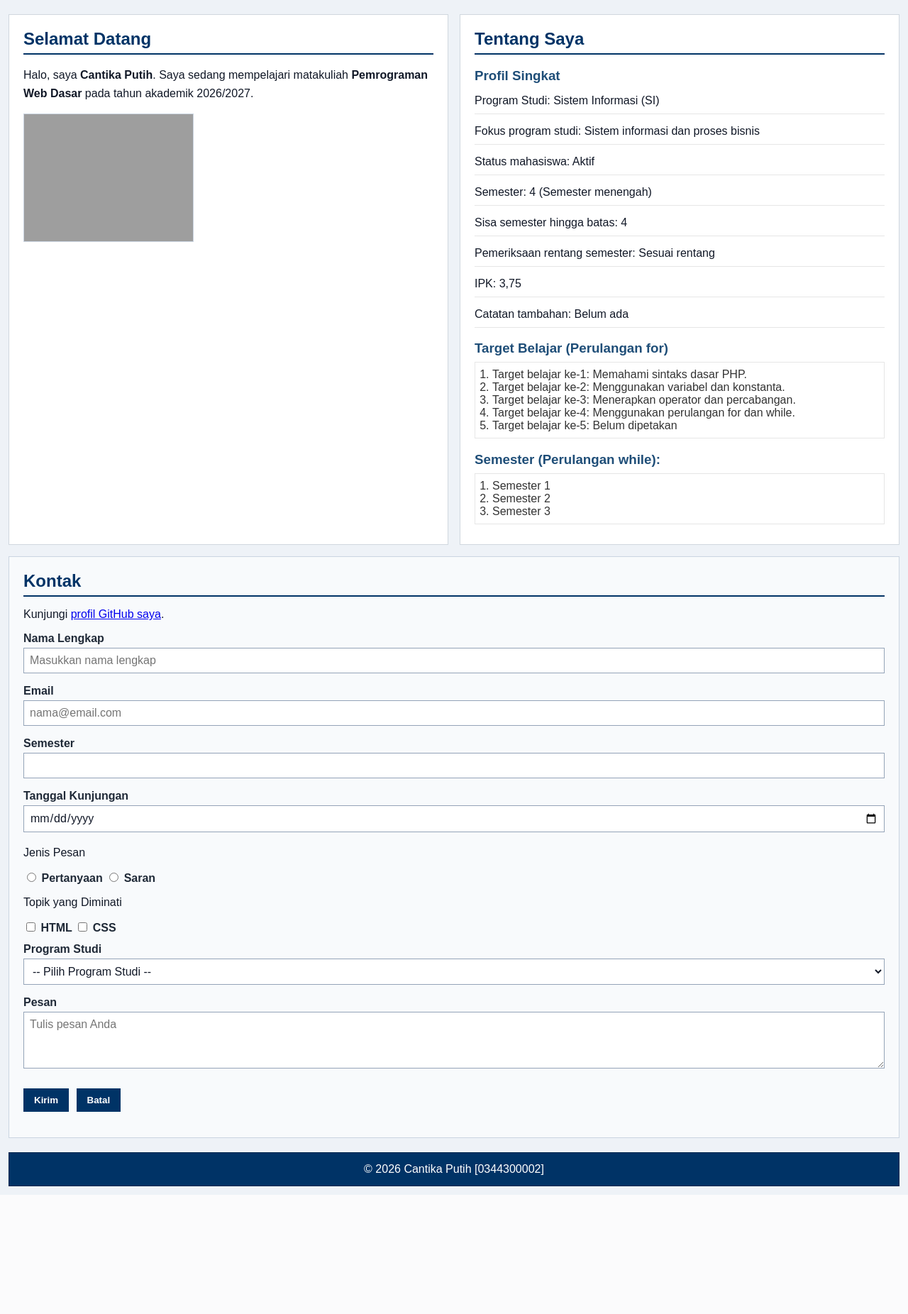
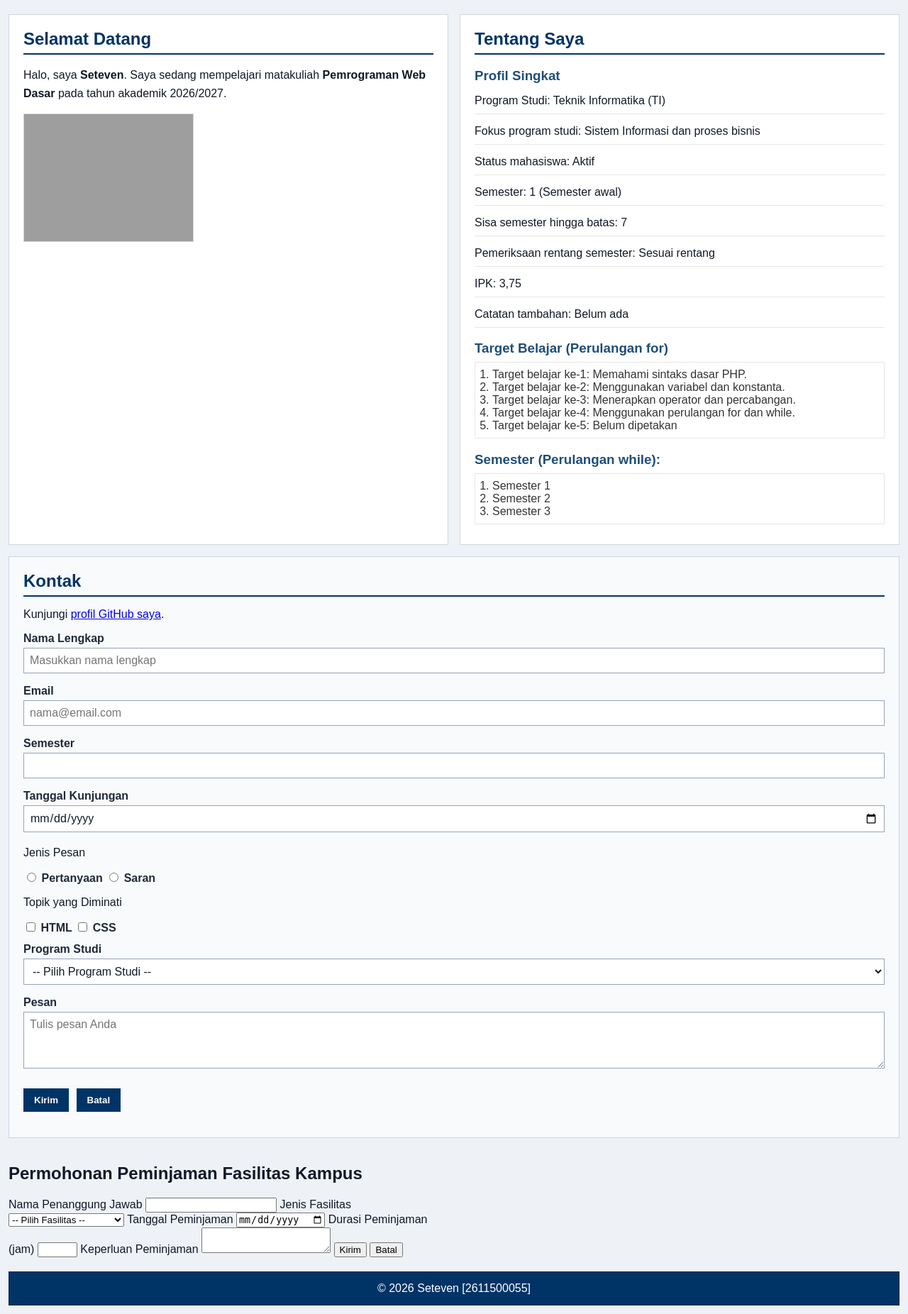
Before and after one commit to 2611500055-Steven/2611500055-pwd-ti1j-2627o, a PHP site: page /pertemuan-08/index.php in a window 1280 px wide. Shown: the part 120-1972 px from the top of the page at 71% size. Before the commit the page ends 1804 px from the top, so only its background shows below. Run offline with PHP 8.4, Linux system fonts and the light colour scheme; grey boxes are pictures that could not be loaded.

Commit message:
menambahkan menu baru bernama Peminjaman Fasilitas

```diff
--- a/pertemuan-08/index.php
+++ b/pertemuan-08/index.php
@@ -35,11 +35,11 @@ if ($_SERVER["REQUEST_METHOD"] === "POST") {
 // Mengamankan data sebelum ditampilkan kembali ke halaman HTML.
 // P6: PHP dasar dan pemrograman sisi peladen
 // Bagian 1: Variabel dan konstanta
-$nim = "0344300002";
-$namaMahasiswa = "Cantika Putih";
-$programStudi = "SI";
+$nim = "2611500055";
+$namaMahasiswa = "Seteven";
+$programStudi = "TI";
 $tahunAkademik = "2026/2027";
-$semester = 4;
+$semester = 1;
 $ipk = 3.75;
 $statusAktif = true;
 $catatanTambahan = null;
@@ -62,12 +62,12 @@ if ($semester < 3) {
 	$keteranganSemester = "Semester akhir";
 }
 
-$namaProdi = ($programStudi == "SI") ? "Sistem Informasi" : (($programStudi == "TI") ? "Teknik Informatika" : "Lainnya");
+$namaProdi = ($programStudi == "TI") ? "Teknik Informatika" : (($programStudi == "TI") ? "Teknik Informatika" : "Lainnya");
 
 // Bagian 4: Percabangan switch-case-default
 switch ($programStudi) {
-	case "SI":
-		$fokusProgramStudi = "Sistem informasi dan proses bisnis";
+	case "TI":
+		$fokusProgramStudi = "Sistem Informasi dan proses bisnis";
 		break;
 	case "TI":
 		$fokusProgramStudi = "Komputasi dan pengembangan perangkat lunak";
@@ -278,6 +278,41 @@ switch ($programStudi) {
 				</article>
 			<?php endif; ?>
 		</section>
+
+		<section id="peminjaman">
+    <h2>Permohonan Peminjaman Fasilitas Kampus</h2>
+
+    <form method="POST" action="#peminjaman" id="formPeminjaman">
+        <input type="hidden" name="form_peminjaman" value="1">
+
+        <label>Nama Penanggung Jawab</label>
+        <input type="text" name="nama_pj" required>
+
+        <label>Jenis Fasilitas</label>
+        <select name="fasilitas" required>
+            <option value="">-- Pilih Fasilitas --</option>
+            <option value="Ruang Kelas">Ruang Kelas</option>
+            <option value="Aula">Aula</option>
+            <option value="Laboratorium Komputer">
+                Laboratorium Komputer
+            </option>
+            <option value="Proyektor">Proyektor</option>
+        </select>
+
+        <label>Tanggal Peminjaman</label>
+        <input type="date" name="tanggal" required>
+
+        <label>Durasi Peminjaman (jam)</label>
+        <input type="number" name="durasi"
+               min="1" max="24" required>
+
+        <label>Keperluan Peminjaman</label>
+        <textarea name="keperluan" required></textarea>
+
+        <button type="submit">Kirim</button>
+        <button type="reset">Batal</button>
+    </form>
+        </section>
 	</main>
 
 	<footer>
```
